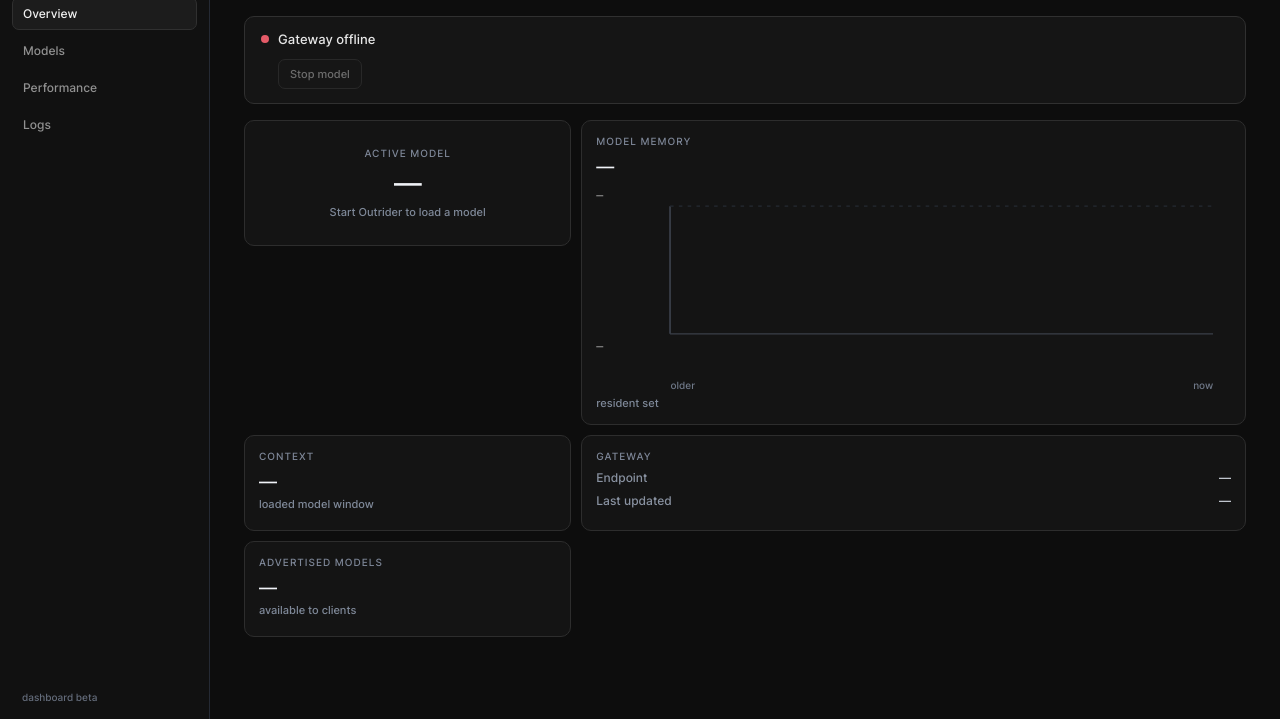
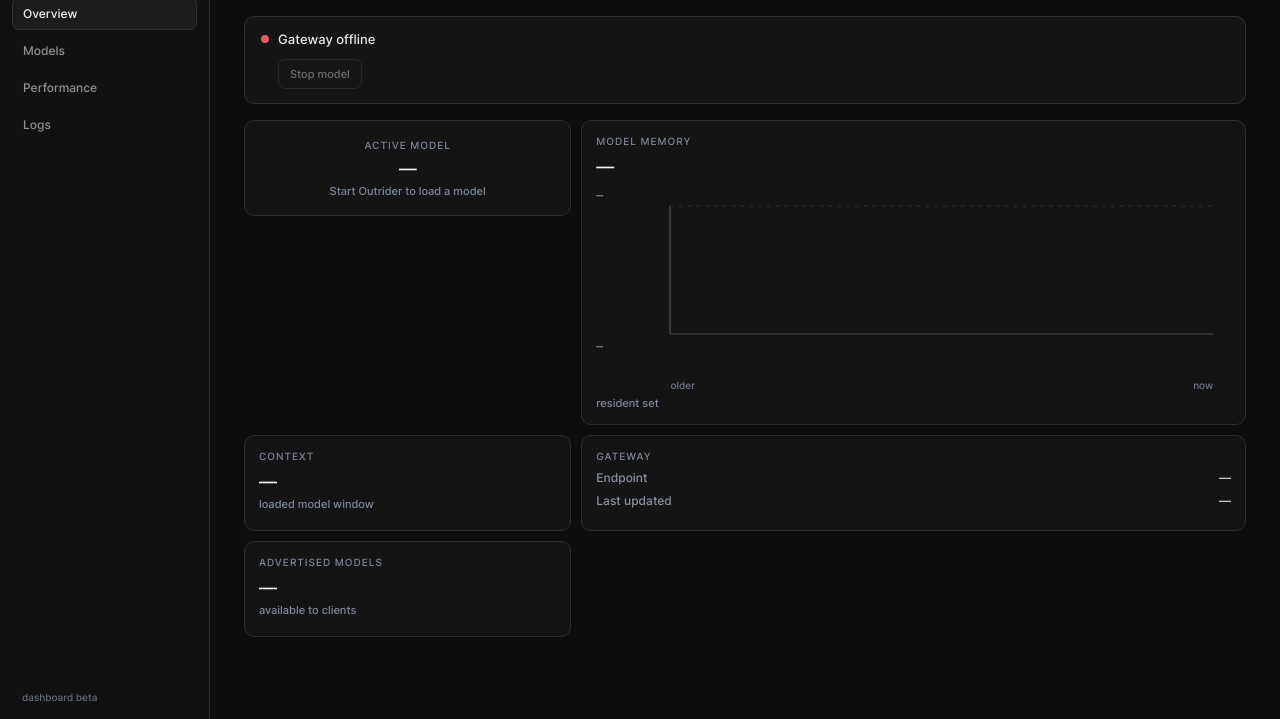
Before and after one commit to corvines/outrider, a website built with Vite: page dashboard/frontend/index.html in a window 1280 px wide. Shown: the part 81-800 px from the top of the page. Built offline with nearby package versions, Linux system fonts and the light colour scheme; what @wailsio/runtime would draw is missing.

Commit message:
fix: shrink the active model card to match the other overview cards

```diff
--- a/dashboard/frontend/public/style.css
+++ b/dashboard/frontend/public/style.css
@@ -73,8 +73,8 @@ button { font: inherit; }
 .card-title { color: #7e8798; font-size: 10px; letter-spacing: .1em; text-transform: uppercase; }
 .card-value { margin-top: 9px; color: #f1f3f8; font-size: 18px; font-weight: 650; overflow: hidden; text-overflow: ellipsis; white-space: nowrap; }
 .card-note { margin-top: 5px; color: #7f8999; font-size: 11px; }
-.active-model-card { min-height: 126px; height: 126px; display: flex; flex-direction: column; justify-content: center; align-items: center; text-align: center; }
-.active-model-card .card-value { max-width: 100%; margin-top: 7px; font-size: 28px; }
+.active-model-card { min-height: 96px; height: 96px; display: flex; flex-direction: column; justify-content: center; align-items: center; text-align: center; }
+.active-model-card .card-value { max-width: 100%; margin-top: 7px; font-size: 18px; }
 .chart-wrap { position: relative; margin-top: 14px; }
 .sparkline { display: block; width: 100%; height: 184px; margin-top: 0; overflow: visible; }
 .chart-axis { stroke: #3a3f49; stroke-width: 1; }
```
